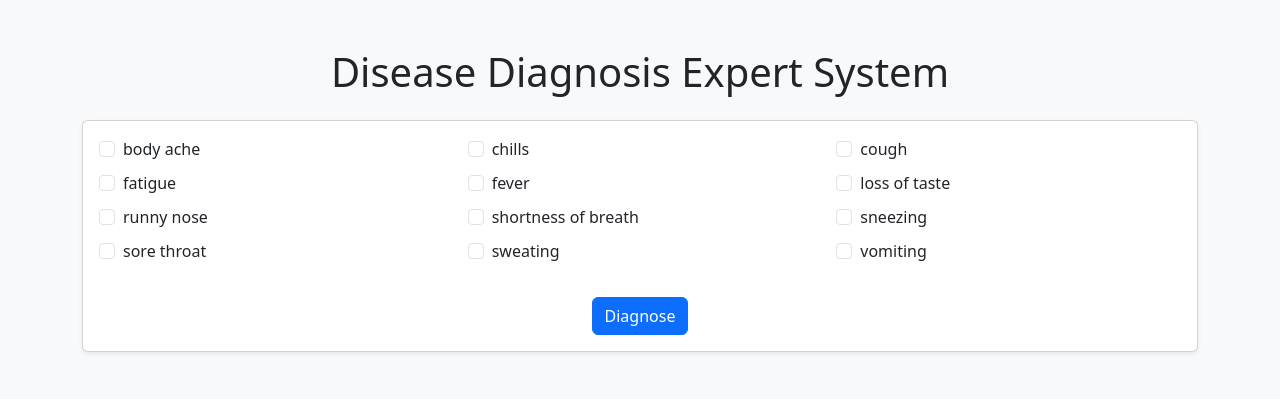
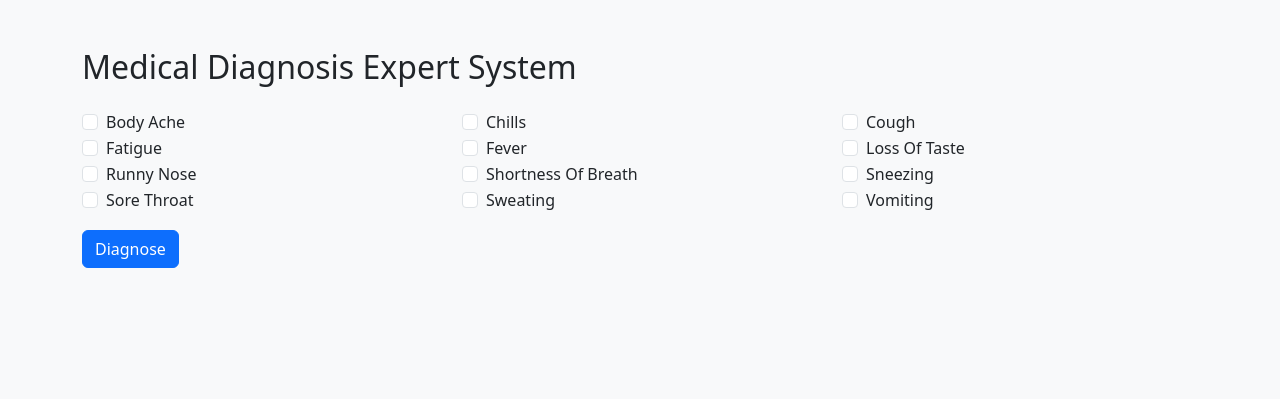
Before and after one commit to Ojie20/Disease-Diagnosis-Expert-System, a Flask app: page / in a window 1280 px wide. Shown: the top 399 px of the page. Run offline with Flask 3, Linux system fonts and the light colour scheme.

Commit message:
Changed the index

```diff
--- a/templates/index.html
+++ b/templates/index.html
@@ -1,79 +1,51 @@
 <!DOCTYPE html>
 <html lang="en">
 <head>
-    <meta charset="UTF-8" />
-    <title>Disease Diagnosis Expert System</title>
-    <link
-      href="https://cdn.jsdelivr.net/npm/bootstrap@5.3.3/dist/css/bootstrap.min.css"
-      rel="stylesheet"
-    />
+  <meta charset="UTF-8">
+  <title>Medical Diagnosis System</title>
+  <link href="https://cdn.jsdelivr.net/npm/bootstrap@5.3.0/dist/css/bootstrap.min.css" rel="stylesheet">
 </head>
 <body class="bg-light">
-    <div class="container py-5">
-      <h1 class="text-center mb-4">Disease Diagnosis Expert System</h1>
+  <div class="container mt-5">
+    <h2 class="mb-4">Medical Diagnosis Expert System</h2>
 
-      <div class="card shadow-sm">
-        <div class="card-body">
-          <form method="post">
+    {% if error %}
+    <div class="alert alert-danger">{{ error }}</div>
+    {% endif %}
+
+    <form method="POST" class="mb-4">
       <div class="row">
         {% for symptom in symptoms %}
-              <div class="col-md-4 mb-2">
+        <div class="col-md-4">
           <div class="form-check">
-                  <input
-                    class="form-check-input"
-                    type="checkbox"
-                    name="symptoms"
-                    value="{{ symptom }}"
-                    id="{{ symptom }}"
-                  />
-                  <label class="form-check-label" for="{{ symptom }}">
-                    {{ symptom }}
-                  </label>
+            <input class="form-check-input" type="checkbox" name="symptoms" value="{{ symptom }}"
+                   id="{{ symptom }}" {% if selected and symptom in selected %}checked{% endif %}>
+            <label class="form-check-label" for="{{ symptom }}">{{ symptom.replace("_", " ").title() }}</label>
           </div>
         </div>
         {% endfor %}
       </div>
-            <div class="text-center mt-4">
-              <button type="submit" class="btn btn-primary">Diagnose</button>
-            </div>
+      <button type="submit" class="btn btn-primary mt-3">Diagnose</button>
     </form>
-        </div>
-      </div>
 
-      {% if error_message %}
-      <div class="alert alert-warning text-center mt-4" role="alert">
-        {{ error_message }}
-      </div>
-      {% endif %} {% if diagnosis %}
-      <div class="alert alert-info text-center mt-4" role="alert">
-        <h4 class="alert-heading">Diagnosis Result:</h4>
-        <p class="mb-0"><strong>{{ diagnosis }}</strong></p>
-      </div>
-      {% if confidence_levels %}
-      <div class="mt-4">
-        <h5>Confidence Levels:</h5>
-        <ul class="list-group">
-          {% for disease, confidence in confidence_levels.items() %}
-          <li
-            class="list-group-item d-flex justify-content-between align-items-center"
-          >
-            {{ disease }}
-            <span class="badge bg-primary rounded-pill">{{ confidence }}%</span>
-          </li>
+    {% if forward and decision %}
+    <hr>
+    <h4>Diagnosis Results</h4>
+
+    <h5 class="mt-3">🧠 Forward Chaining Results:</h5>
+    <ul>
+      {% for disease, confidence in forward %}
+      <li>{{ disease.title() }} — Confidence: {{ confidence }}%</li>
       {% endfor %}
     </ul>
-      </div>
-      {% endif %}
 
-      <div class="text-center mt-3">
-        <small class="text-muted">
-          Disclaimer: This system does not replace professional medical advice.
-          Please consult a healthcare provider for an accurate diagnosis.
-        </small>
+    <h5 class="mt-3">🌳 Decision Tree Prediction:</h5>
+    <p><strong>{{ decision[0].title() }}</strong> — Confidence: {{ decision[1] }}%</p>
+
+    <div class="alert alert-warning mt-4">
+      <strong>Disclaimer:</strong> This system is for educational purposes only and does not replace professional medical advice.
     </div>
     {% endif %}
   </div>
-
-    <script src="https://cdn.jsdelivr.net/npm/bootstrap@5.3.3/dist/js/bootstrap.bundle.min.js"></script>
 </body>
 </html>
```
Lines whose indentation alone changed are shown as unchanged.
